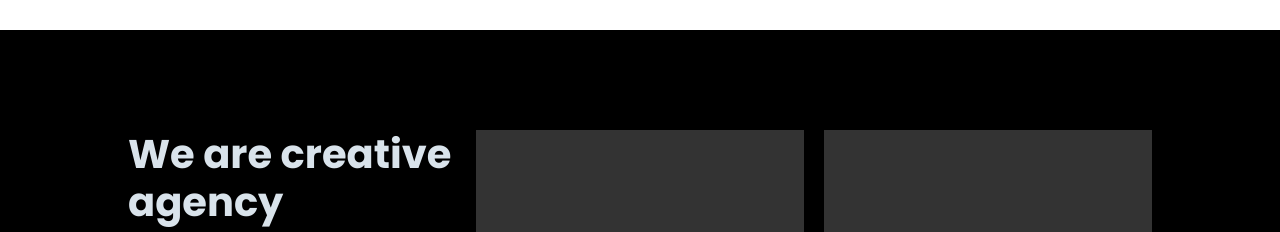
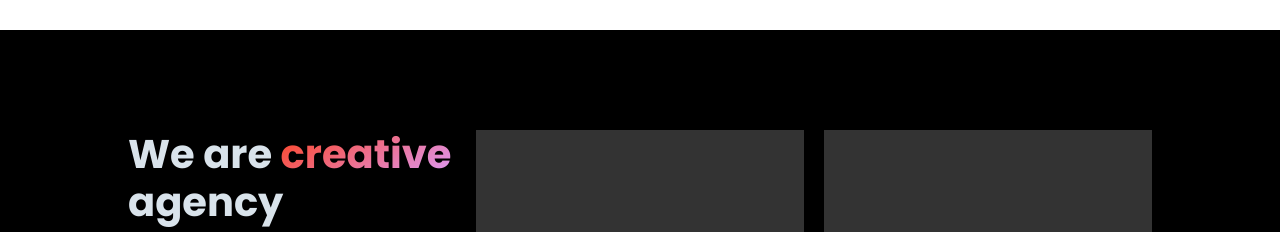
Before and after one commit to Heng-Menghoy/reantestingtwo, a website: page index.html in a window 1280 px wide. Shown: the part 3200-3432 px from the top of the page. Drawn offline with Linux system fonts and the light colour scheme; a web font is replaced by a local one.

Commit message:
deleting text

```diff
--- a/index.html
+++ b/index.html
@@ -201,7 +201,7 @@
       <div class="testinmonial-container container-width">
         <div class="testinmonial-heading">
           <h3 class="heading-light">
-            We are <span class="gradient-text-three"></span> creative</span> agency
+            We are <span class="gradient-text-three">creative</span> agency
           </h3>
           <div class="pre-next">
             <span class="icon-container icon-container-accent">
```
